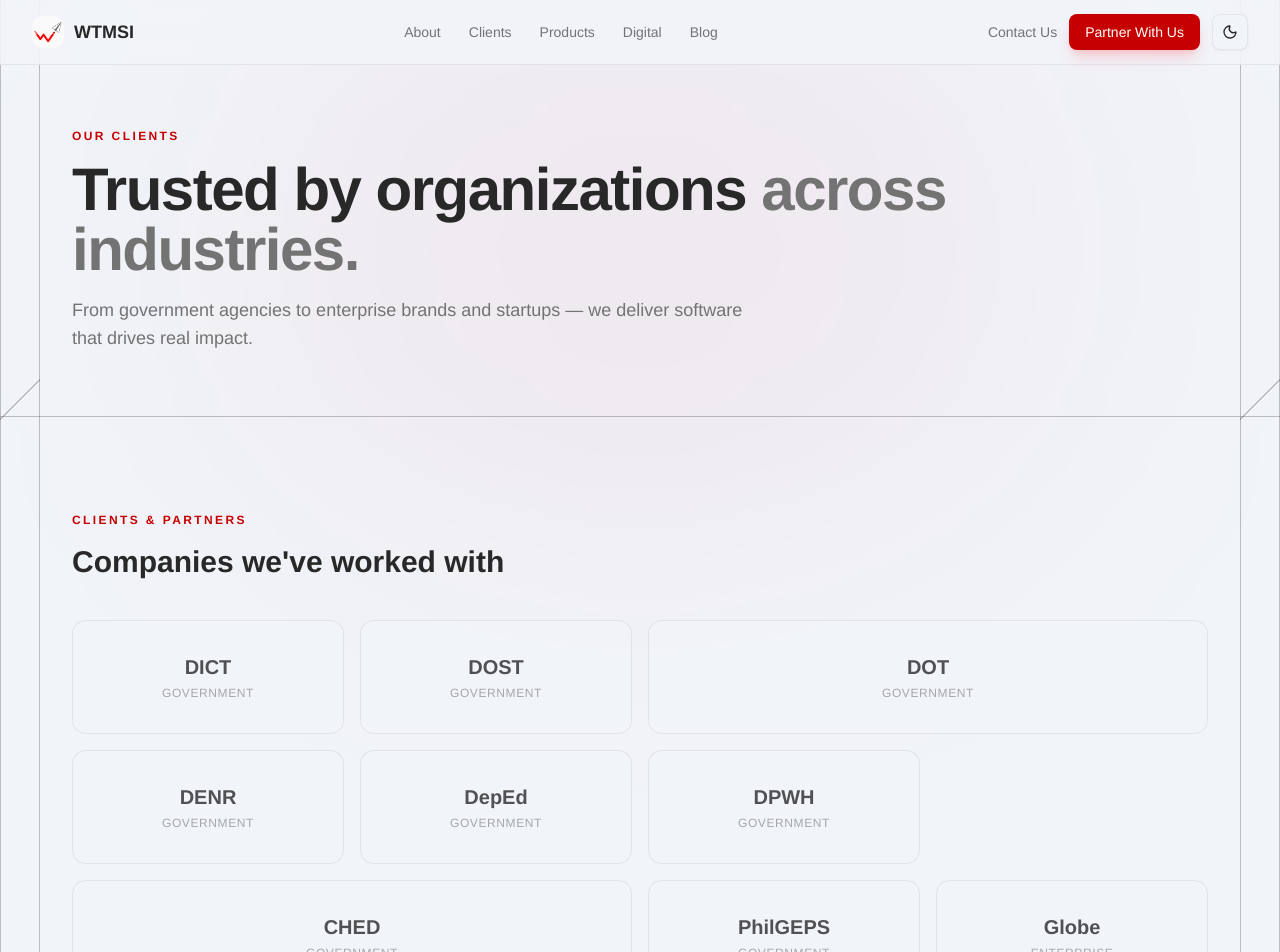
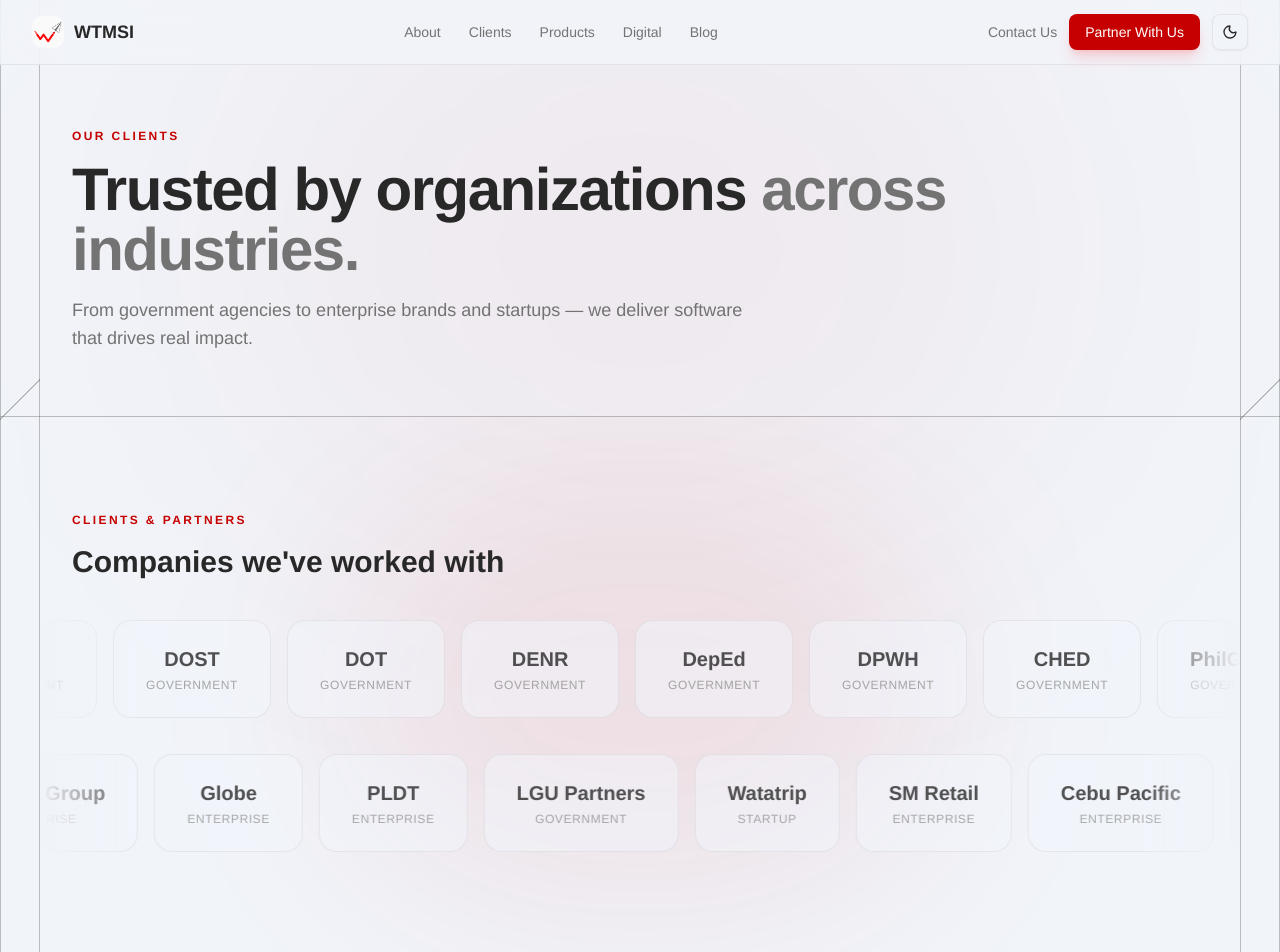
Before and after one commit to wtklhub/WTMSI, a Next.js app: page /clients in a window 1280 px wide. Shown: the top 952 px of the page. Built offline with nearby package versions, Linux system fonts and the light colour scheme.

Commit message:
feat: implement marquee effect for client page

```diff
--- a/src/app/clients/page.tsx
+++ b/src/app/clients/page.tsx
@@ -77,6 +77,9 @@
   },
 ];
 
+// Shared fade mask
+const MASK = "mask-[linear-gradient(to_right,transparent,black_8%,black_92%,transparent)]";
+
 export default function ClientsPage() {
   const [activeSlide, setActiveSlide] = useState(0);
 
@@ -117,9 +120,12 @@
           </section>
         </GridSection>
 
-        {/* ──── Mosaic Logo Grid ──── */}
+        {/* ──── Client Partners Marquee ──── */}
         <GridSection>
-          <section className="py-16 sm:py-24">
+          <section className="relative py-16 sm:py-24 overflow-hidden">
+            {/* Glow effect */}
+            <div className="pointer-events-none absolute left-1/2 top-1/2 -translate-x-1/2 -translate-y-1/2 h-[400px] w-[600px] rounded-full bg-[var(--brand)]/[0.08] blur-[100px]" />
+
             <div className="mx-auto max-w-7xl px-4 sm:px-6 lg:px-8">
               <ScrollAnimation variant="fade-up">
                 <div className="mb-10">
@@ -131,44 +137,75 @@
                   </h2>
                 </div>
               </ScrollAnimation>
+            </div>
 
-              {/* Mosaic grid — scattered/asymmetric card layout */}
-              <ScrollAnimation variant="stagger-children" staggerAmount={0.1}>
-                <div className="grid grid-cols-2 sm:grid-cols-3 md:grid-cols-4 gap-3 sm:gap-4">
-                  {clientLogos.map((client, i) => {
-                    // Varied card sizing for mosaic effect
-                    const sizeClasses = [
-                      "row-span-1 col-span-1",
-                      "row-span-1 col-span-1",
-                      "row-span-1 col-span-1 sm:col-span-2",
-                      "row-span-1 col-span-1",
-                      "row-span-1 col-span-1",
-                      "row-span-1 col-span-1",
-                      "row-span-1 col-span-1 sm:col-span-2",
-                      "row-span-1 col-span-1",
-                      "row-span-1 col-span-1",
-                      "row-span-1 col-span-1",
-                      "row-span-1 col-span-1 sm:col-span-2",
-                      "row-span-1 col-span-1",
-                      "row-span-1 col-span-1",
-                      "row-span-1 col-span-1",
-                      "row-span-1 col-span-1",
-                      "row-span-1 col-span-1 sm:col-span-2",
-                    ];
-                    return (
+            {/* Marquee rows - Client Page */}
+            <div className="mt-10 space-y-6">
+              {/* row 1 — clients, scrolls left */}
+              <ScrollAnimation variant="fade-up" delay={0.1}>
+                <div className={`relative flex overflow-hidden ${MASK}`}>
+                  <div className="flex animate-marquee-left items-center gap-4" style={{ animationDuration: "80s" }}>
+                    {clientLogos.slice(0, 8).map((client, i) => (
                       <div
-                        key={client.name}
-                        className={`${sizeClasses[i % sizeClasses.length]} group flex flex-col items-center justify-center rounded-xl border border-border/80 bg-card/60 p-6 sm:p-8 transition-all hover:bg-accent/60 hover:border-border`}
+                        key={`client-1a-${i}`}
+                        className="flex shrink-0 flex-col items-center justify-center rounded-2xl border border-border/60 bg-card/50 backdrop-blur-sm px-8 py-6 min-w-max transition-all duration-300 hover:bg-accent/80 hover:border-border hover:shadow-[var(--brand)]/5 group cursor-pointer"
                       >
-                        <span className="text-lg font-bold text-foreground/80 group-hover:text-foreground transition-colors sm:text-xl">
+                        <span className="text-lg font-bold text-foreground/80 group-hover:text-[var(--brand)] transition-colors sm:text-xl">
                           {client.name}
                         </span>
                         <span className="mt-1 text-xs text-muted-foreground/60 uppercase tracking-wider">
                           {client.sector}
                         </span>
                       </div>
-                    );
-                  })}
+                    ))}
+                    {clientLogos.slice(0, 8).map((client, i) => (
+                      <div
+                        key={`client-1b-${i}`}
+                        className="flex shrink-0 flex-col items-center justify-center rounded-2xl border border-border/60 bg-card/50 backdrop-blur-sm px-8 py-6 min-w-max transition-all duration-300 hover:bg-accent/80 hover:border-border hover:shadow-[var(--brand)]/5 group cursor-pointer"
+                      >
+                        <span className="text-lg font-bold text-foreground/80 group-hover:text-[var(--brand)] transition-colors sm:text-xl">
+                          {client.name}
+                        </span>
+                        <span className="mt-1 text-xs text-muted-foreground/60 uppercase tracking-wider">
+                          {client.sector}
+                        </span>
+                      </div>
+                    ))}
+                  </div>
+                </div>
+              </ScrollAnimation>
+
+              {/* row 2 — clients, scrolls right */}
+              <ScrollAnimation variant="fade-up" delay={0.2}>
+                <div className={`relative flex overflow-hidden ${MASK} py-3`}>
+                  <div className="flex animate-marquee-right items-center gap-4" style={{ animationDuration: "80s" }}>
+                    {clientLogos.slice(8, 16).map((client, i) => (
+                      <div
+                        key={`client-2a-${i}`}
+                        className="flex shrink-0 flex-col items-center justify-center rounded-2xl border border-border/60 bg-card/50 backdrop-blur-sm px-8 py-6 min-w-max transition-all duration-300 hover:bg-accent/80 hover:border-border hover:shadow-[var(--brand)]/5 group cursor-pointer"
+                      >
+                        <span className="text-lg font-bold text-foreground/80 group-hover:text-[var(--brand)] transition-colors sm:text-xl">
+                          {client.name}
+                        </span>
+                        <span className="mt-1 text-xs text-muted-foreground/60 uppercase tracking-wider">
+                          {client.sector}
+                        </span>
+                      </div>
+                    ))}
+                    {clientLogos.slice(8, 16).map((client, i) => (
+                      <div
+                        key={`client-2b-${i}`}
+                        className="flex shrink-0 flex-col items-center justify-center rounded-2xl border border-border/60 bg-card/50 backdrop-blur-sm px-8 py-6 min-w-max transition-all duration-300 hover:bg-accent/80 hover:border-border hover:shadow-[var(--brand)]/5 group cursor-pointer"
+                      >
+                        <span className="text-lg font-bold text-foreground/80 group-hover:text-[var(--brand)] transition-colors sm:text-xl">
+                          {client.name}
+                        </span>
+                        <span className="mt-1 text-xs text-muted-foreground/60 uppercase tracking-wider">
+                          {client.sector}
+                        </span>
+                      </div>
+                    ))}
+                  </div>
                 </div>
               </ScrollAnimation>
             </div>
@@ -268,7 +305,7 @@
                     className={`h-2 rounded-full transition-all ${
                       activeSlide === i
                         ? "w-8 bg-[var(--brand)]"
-                        : "w-2 bg-muted/60 hover:bg-muted"
+                        : "w-2 bg-muted-foreground/30 hover:bg-muted-foreground/50"
                     }`}
                   />
                 ))}
```
